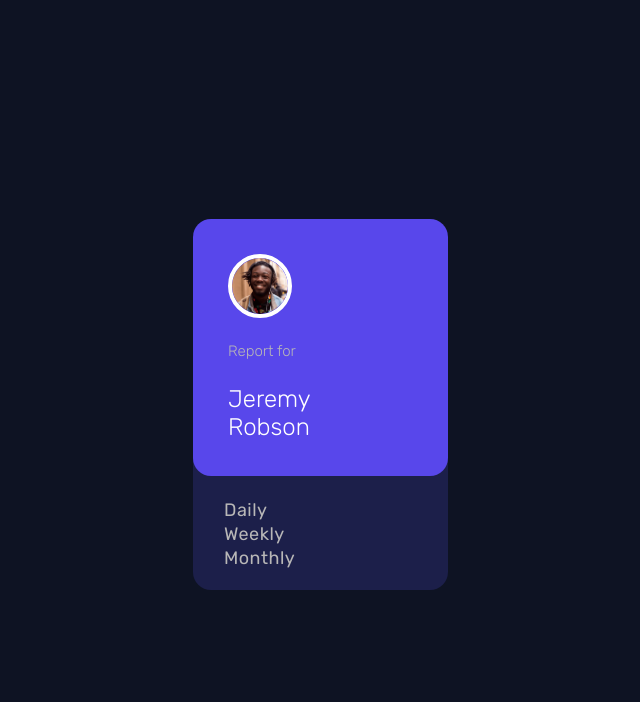
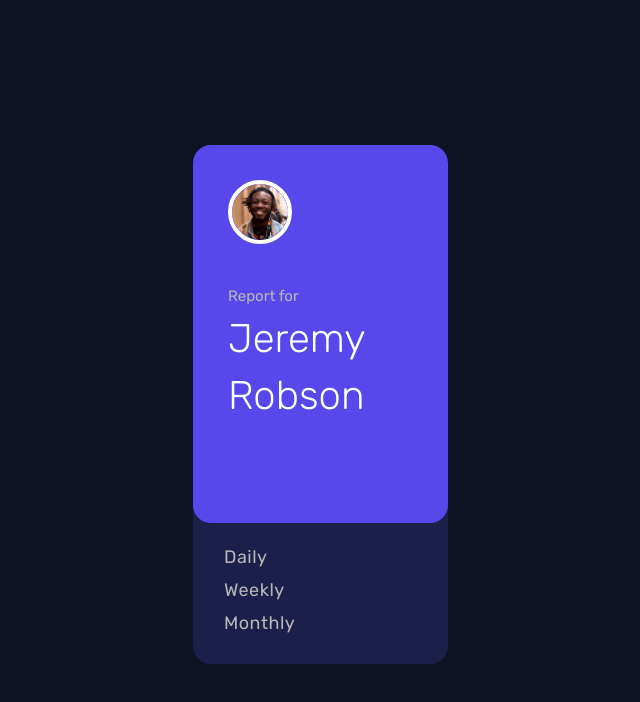
Before and after one commit to CrowdedAstronaut/time-tracking-dashboard, a React (Create React App) app: page / in a window 1280 px wide. Shown: the top 702 px of the page, without its empty margins (289-929 px from the left). Built offline with nearby package versions, Linux system fonts and the light colour scheme.

Commit message:
Desktop view is getting closer

```diff
--- a/src/components/TimeCard/TimeCard.js
+++ b/src/components/TimeCard/TimeCard.js
@@ -16,6 +16,7 @@ export default function TimeCard() {
                 </div>
                 <h2 className="hours">
                   {card.timeframes.weekly.current}
+                  {"hrs"}
                 </h2>
                 <p className="last-time">
                   Last Week -{" "}
--- a/src/css/App.css
+++ b/src/css/App.css
@@ -126,7 +126,7 @@ h6 {
   font-size: 18px;
   font-style: normal;
   font-weight: 500;
-  line-height: 66.36px;
+  /* line-height: 66.36px; */
   letter-spacing: 0px;
   text-align: left;
 }
@@ -309,6 +309,9 @@ h6 {
     margin: 0 auto;
     padding-top: 2em;
   }
+  .card-information {
+    padding: 25px;
+  }
 
   .user-report {
     flex-direction: column;
@@ -324,13 +327,43 @@ h6 {
   .user-report-container {
     margin-right: 25px;
   }
+  .user-report img {
+    margin-bottom: 43px;
+  }
+  .title {
+    padding-bottom: 24px;
+  }
+  .hours {
+    padding-bottom: 8px;
+  }
   .big-text {
     flex-direction: column;
+    font-size: 40px;
+    font-family: Rubik;
+    font-size: 40px;
+    font-style: normal;
+    font-weight: 300;
+    line-height: 47px;
+    letter-spacing: 0px;
+    margin-bottom: 45px;
+  }
+  .small-text {
+    font-size: 15px;
+    font-style: normal;
+    font-weight: 400;
+    line-height: 18px;
+    letter-spacing: 0px;
+    text-align: left;
+    padding-bottom: 10px;
+  }
+  .first-name {
+    margin-bottom: 10px;
   }
   .last-time {
     font-size: 15px;
     font-weight: 400;
     line-height: 17.78px;
+    text-align: left;
   }
   .hours {
     font-size: 56px;
@@ -340,6 +373,9 @@ h6 {
     align-items: flex-start;
   }
 
+  .time-option button {
+    padding-bottom: 10px;
+  }
   #monthly-btn,
   #weekly-btn {
     margin: 0;
```
